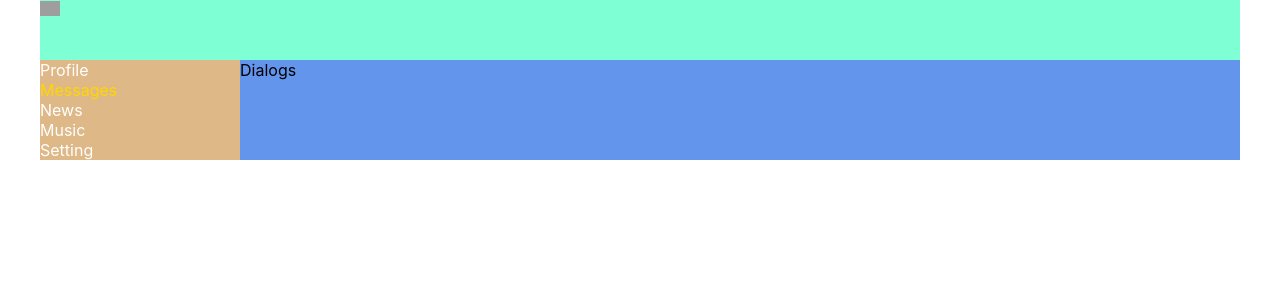
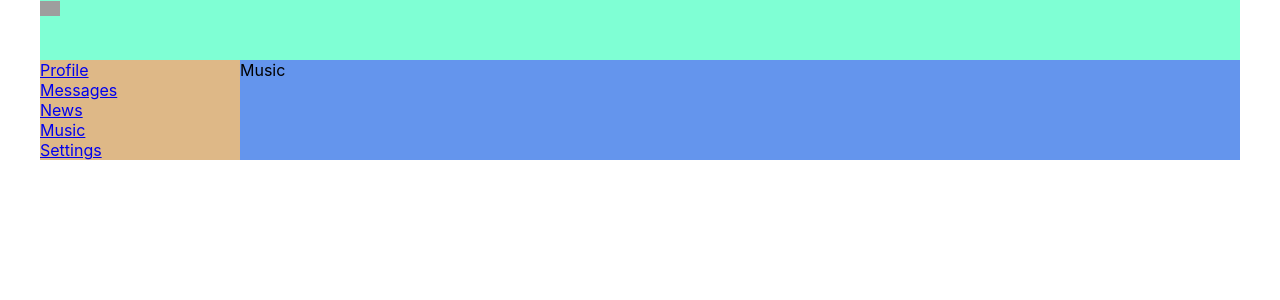
Before and after one commit to genamontana/samurai-way-main, a React (Create React App) app: page /music in a window 1280 px wide. Shown: the top 300 px of the page. Built offline with nearby package versions, Linux system fonts and the light colour scheme; grey boxes are pictures that could not be loaded.

Commit message:
Viewed 19 Lesson (route, browser-router)

```diff
--- a/src/App.tsx
+++ b/src/App.tsx
@@ -3,19 +3,27 @@ import './App.css';
 import {Dialogs} from './componets/Dialogs/Dialogs';
 import {Header} from './componets/Header/Header';
 import {Navbar} from './componets/Navbar/Navbar';
-//import {Profile} from './componets/Profile/Profile';
-
+import {Profile} from './componets/Profile/Profile';
+import {News} from './componets/News/News';
+import {Music} from './componets/Music/Music';
+import {Settings} from './componets/Settings/Settings';
+import {BrowserRouter, Route} from 'react-router-dom';
 
 const App = () => {
     return (
-        <div className="app-wrapper">
-            <Header/>
-            <Navbar/>
-            <div className="app-wrapper-content">
-                <Dialogs/>
+        <BrowserRouter>
+            <div className="app-wrapper">
+                <Header/>
+                <Navbar/>
+                <div className="app-wrapper-content">
+                    <Route path="/dialogs" component={Dialogs}/>
+                    <Route path="/profile" component={Profile}/>
+                    <Route path="/news" component={News}/>
+                    <Route path="/music" component={Music}/>
+                    <Route path="/settings" component={Settings}/>
+                </div>
             </div>
-            {/*<Profile/>*/}
-        </div>
+        </BrowserRouter>
     );
 }
 
--- /dev/null
+++ b/src/componets/Music/Music.tsx
@@ -0,0 +1,10 @@
+import React from 'react';
+import s from './Music.module.css'
+
+export const Music = () => {
+  return(
+      <div>
+          Music
+      </div>
+  )
+}
--- a/src/componets/Navbar/Navbar.tsx
+++ b/src/componets/Navbar/Navbar.tsx
@@ -3,10 +3,10 @@ import s from './Navbar.module.css';
 
 export const Navbar = () => {
     return <nav className={s.nav}>
-        <div className={s.item}><a>Profile</a></div>
-        <div className={`${s.item} ${s.active}`}><a>Messages</a></div>
-        <div className={s.item}><a>News</a></div>
-        <div className={s.item}><a>Music</a></div>
-        <div className={s.item}><a>Setting</a></div>
+        <div className={s.item}><a href="/profile">Profile</a></div>
+        <div className={`${s.item} ${s.active}`}><a href="/dialogs">Messages</a></div>
+        <div className={s.item}><a href="/news">News</a></div>
+        <div className={s.item}><a href="/music">Music</a></div>
+        <div className={s.item}><a href="/settings">Settings</a></div>
     </nav>
 }
--- /dev/null
+++ b/src/componets/News/News.tsx
@@ -0,0 +1,10 @@
+import React from 'react';
+import s from './News.module.css'
+
+export const News = () => {
+  return(
+      <div>
+          News
+      </div>
+  )
+}
--- /dev/null
+++ b/src/componets/Settings/Settings.tsx
@@ -0,0 +1,10 @@
+import React from 'react';
+import s from './Settings.module.css'
+
+export const Settings = () => {
+  return(
+      <div>
+          Settings
+      </div>
+  )
+}
```
Also changed, not shown: src/componets/Music/Music.module.css (added), src/componets/News/News.module.css (added), src/componets/Settings/Settings.module.css (added).
